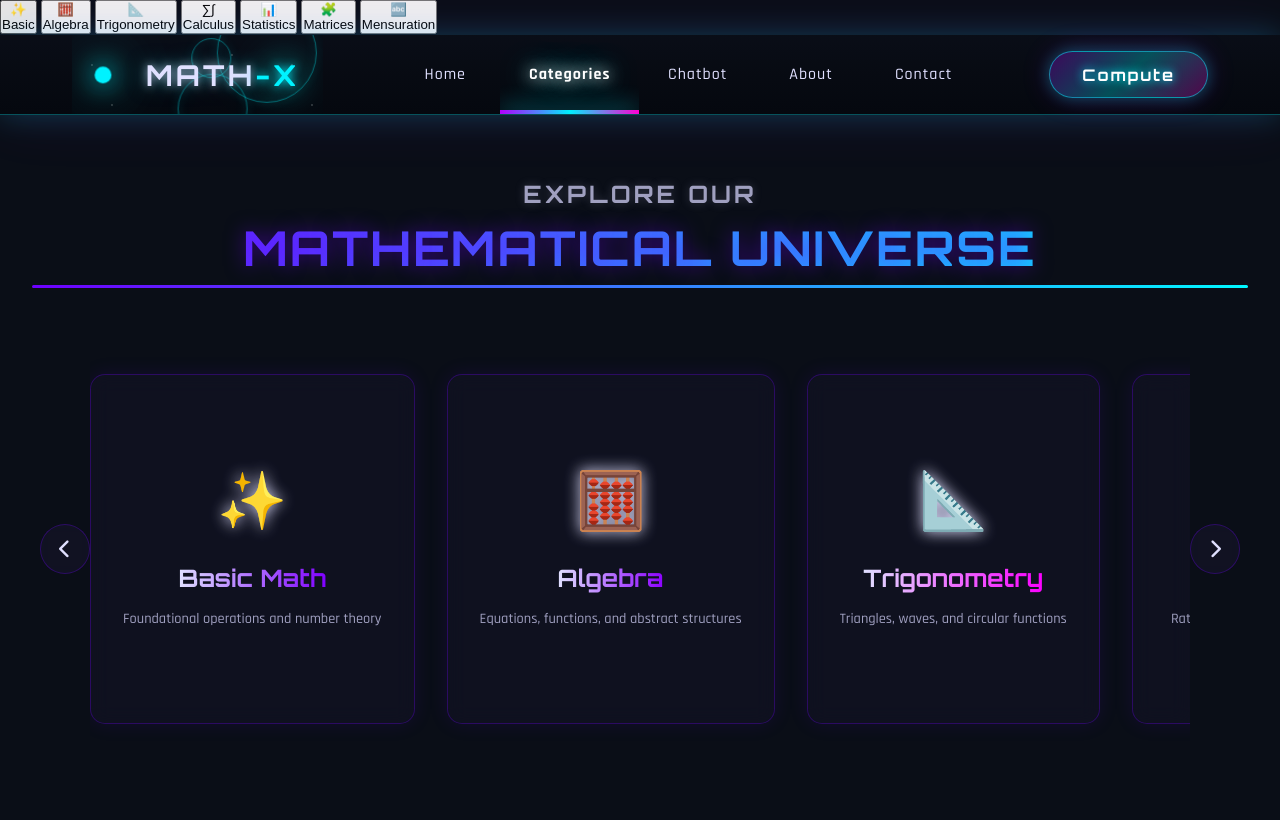
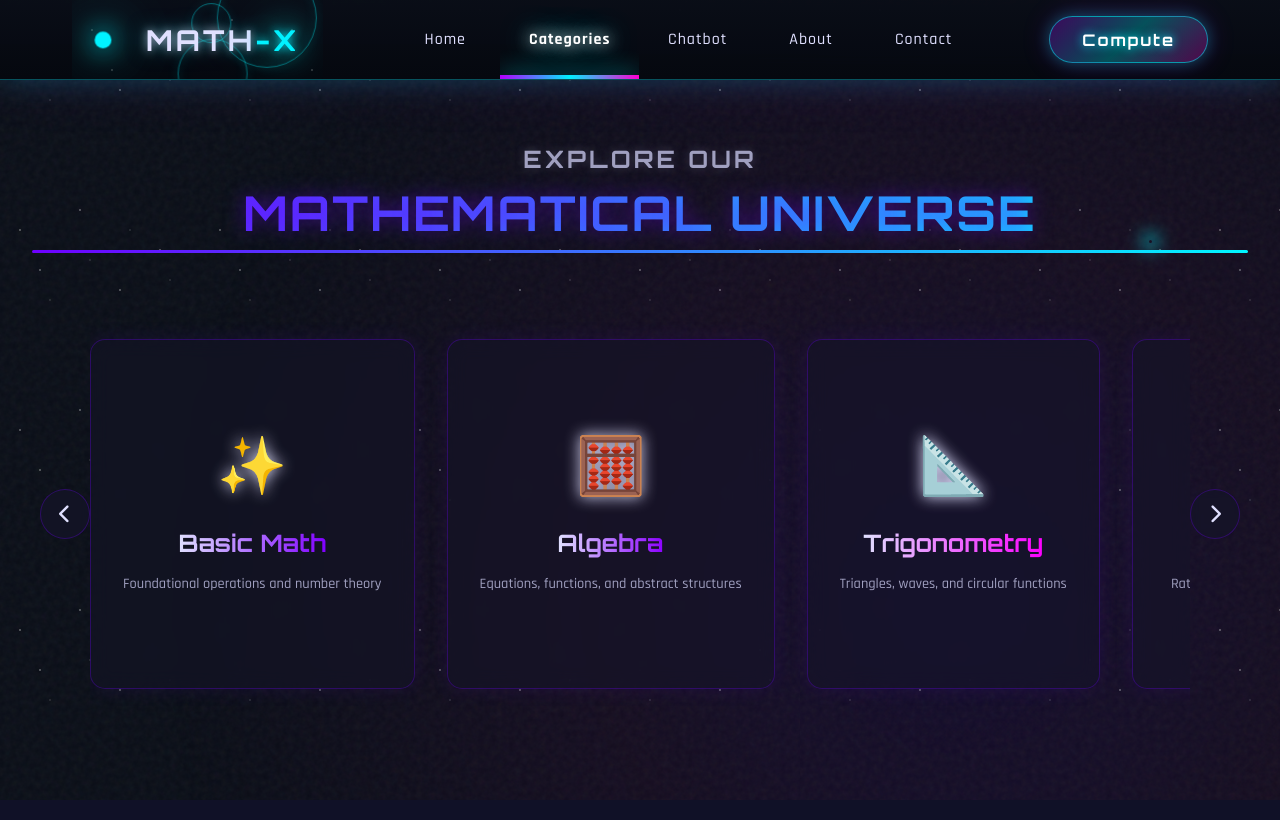
Before and after one commit to Srishanth-023/MATH--EXPO, a Flask app: page /items in a window 1280 px wide. Run offline with Flask 3, Linux system fonts and the light colour scheme.

Commit message:
nattu -items

```diff
--- a/templates/items.html
+++ b/templates/items.html
@@ -906,17 +906,13 @@
 </head>
 <body>
 
-  <div class="carousel-container">
-    <div class="carousel-track" id="carousel">
-      <button class="carousel-item" onclick="location.href='/basic'">✨<br>Basic</button>
-      <button class="carousel-item" onclick="location.href='/algebra'">🧮<br>Algebra</button>
-      <button class="carousel-item" onclick="location.href='/trigonometry'">📐<br>Trigonometry</button>
-      <button class="carousel-item" onclick="location.href='/calculus/index'">∑∫<br>Calculus</button>
-      <button class="carousel-item" onclick="location.href='/statistics/base'">📊<br>Statistics</button>
-      <button class="carousel-item" onclick="location.href='/matrices'">🧩<br>Matrices</button>
-      <button class="carousel-item" onclick="location.href='/men/calculator'">🔤<br>Mensuration</button>
-    </div>
-  </div>
+  <!-- Cosmic Background Elements -->
+  <div class="space-background">
+    <div class="nebula"></div>
+    <div class="stars"></div>
+    <div class="pulsar"></div>
+    <div class="cosmic-dust"></div>
+    <div class="floating-symbols" id="floating-symbols"></div>
 
   <!-- Ultra-Glow Cosmic Navbar -->
   <header class="cosmic-navbar">
```
